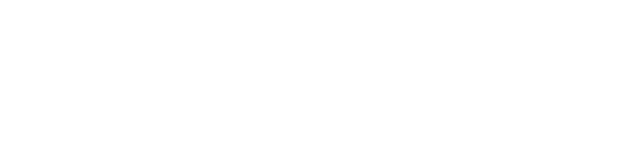
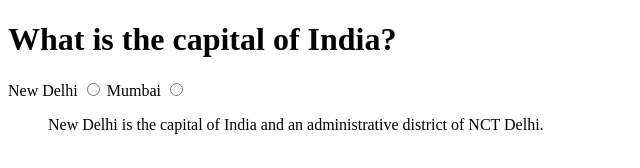
Before and after one commit to acciojob/trivia-MayankMotan, a website: page main.html in a window 1280 px wide. Shown: the whole page, without its empty margins (0-640 px from the left). Drawn offline with Linux system fonts and the light colour scheme.

Commit message:
created a submission

```diff
--- a/main.html
+++ b/main.html
@@ -7,7 +7,17 @@
 </head>
 
 <body>
-	<!-- the entire body must be written by student -->
+	<h1>What is the capital of India?</h1>
+	<label for="new delhi">New Delhi</label>
+	<input type="radio" name="answer" id="new delhi">
+
+	<label for="mumbai">Mumbai</label>
+	<input type="radio" name="answer" id="mumbai">
+
+	<blockquote>
+		New Delhi is the capital of India and an administrative district of NCT Delhi.
+	</blockquote>
+
     <script type="text/javascript" src="./script.js">
 </script>
 
```
